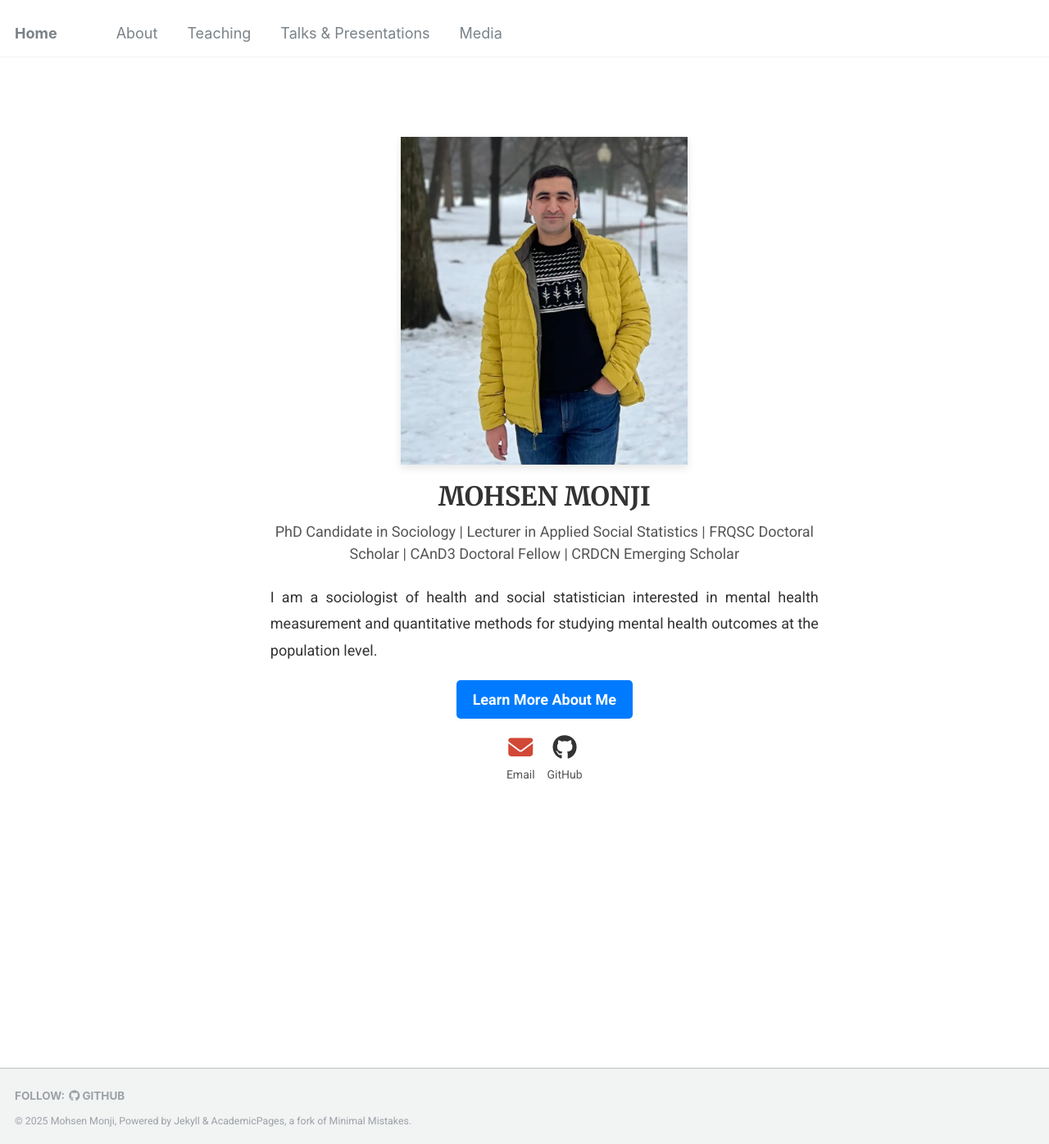
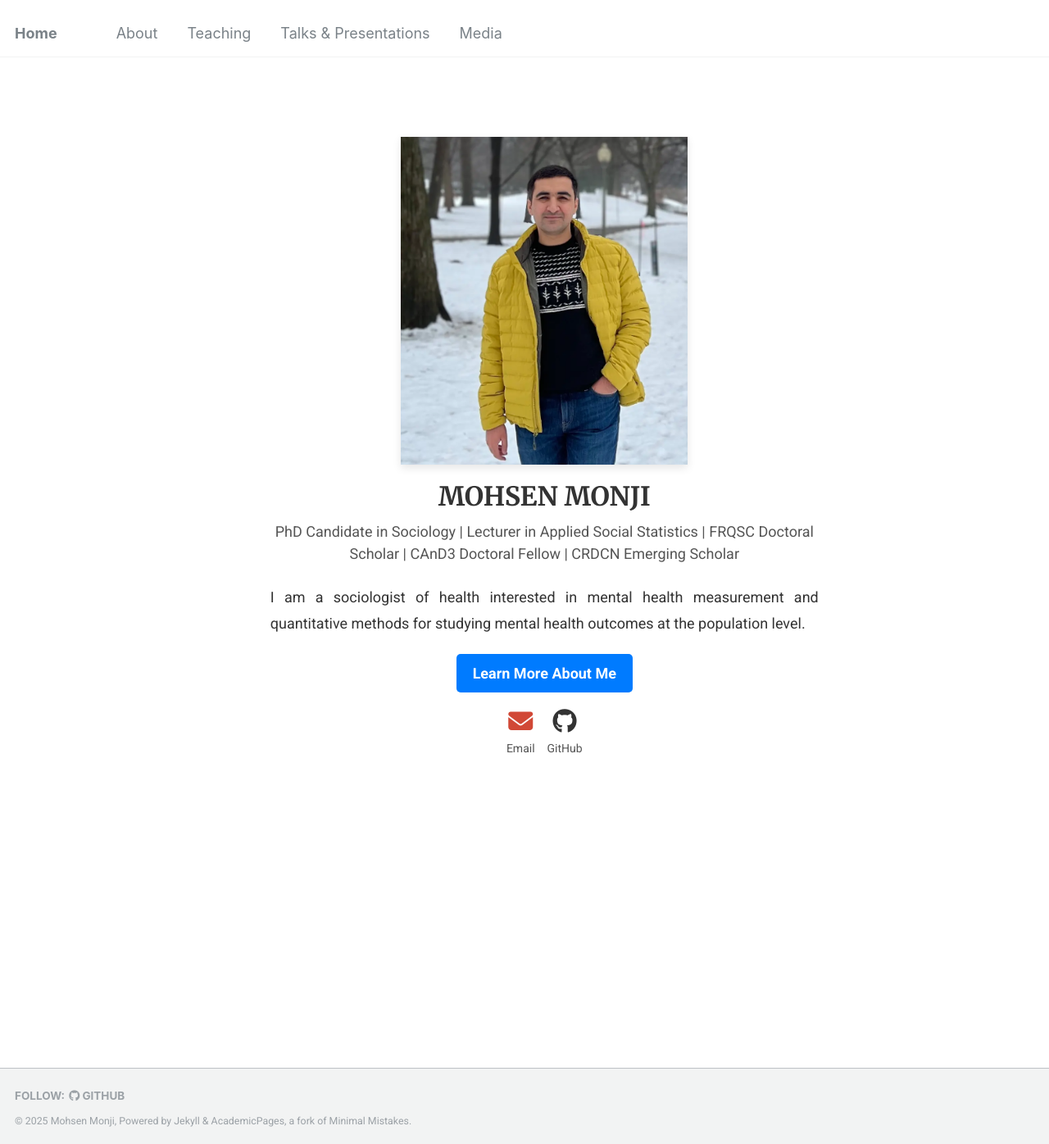
Before and after one commit to Mohsnmonji/mohsnmonji.github.io, a Jekyll site: the page built from _pages/front.md, in a window 1280 px wide and 1396 px high. Shown: the whole window at 82% size. Built offline with Jekyll 4.4.1, drawn with Linux system fonts in a browser that asks for light colours.

Commit message:
Update front.md

```diff
--- a/_pages/front.md
+++ b/_pages/front.md
@@ -26,7 +26,7 @@ hide_avatar: true
 
   <!-- Description -->
   <p style="font-size: 18px; color: #333; text-align: justify; line-height: 1.8; margin-bottom: 20px;">
-    I am a sociologist of health and social statistician interested in mental health measurement and quantitative methods for studying mental health outcomes at the population level.
+    I am a sociologist of health interested in mental health measurement and quantitative methods for studying mental health outcomes at the population level.
   </p>
 
   <!-- Button -->
```
